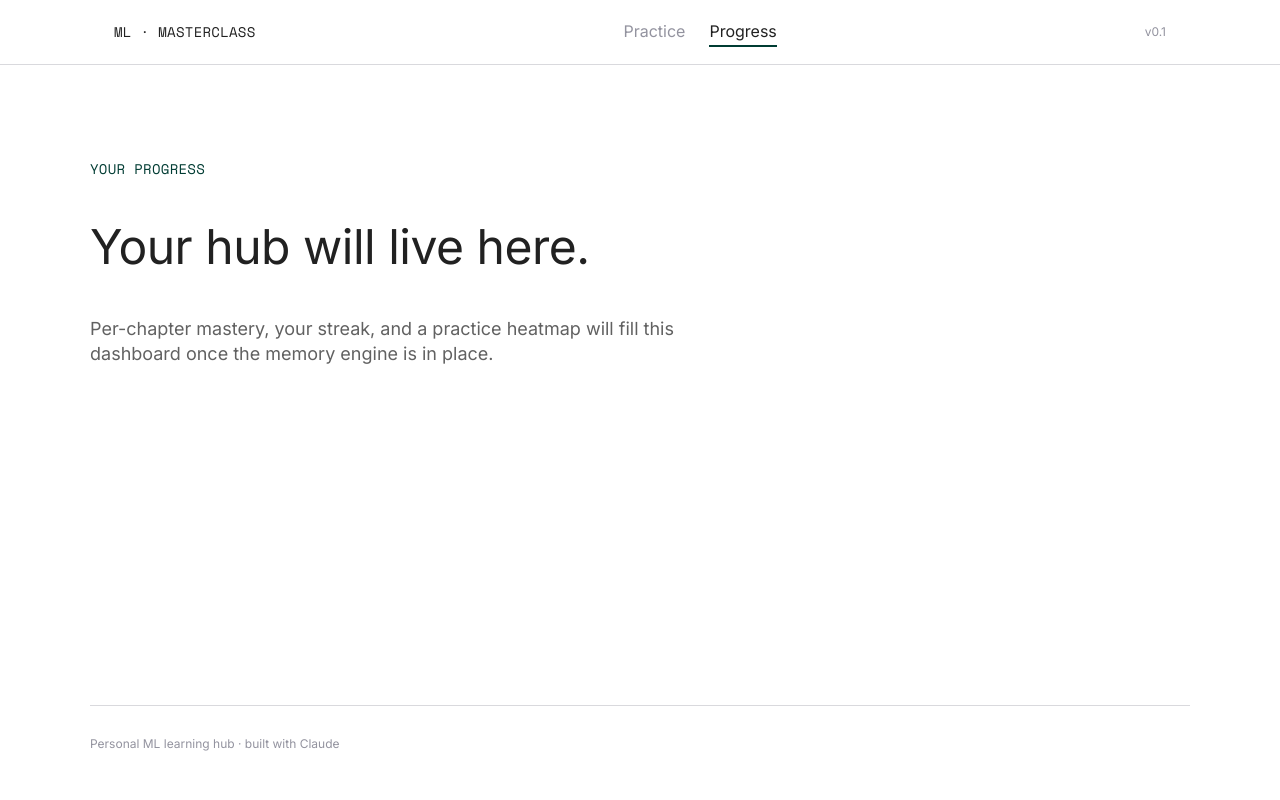
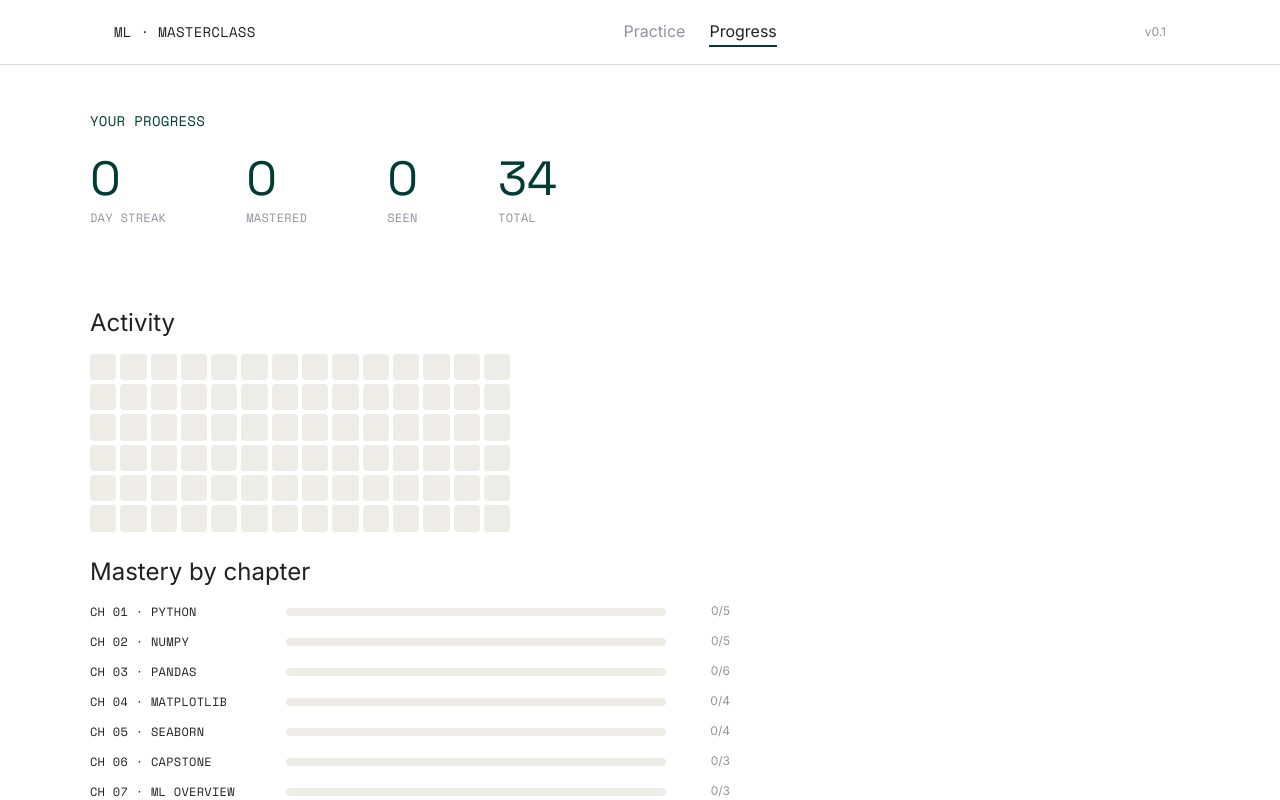
Before and after one commit to JoshuaJThomas/ml-masterclass-hub, a Svelte app: page / in a window 1280 px wide. Both pictures are taken after a click on the button "Progress". Shown: the top 800 px of the page. Built offline with nearby package versions, Linux system fonts and the light colour scheme; what ts-fsrs would draw is missing.

Commit message:
feat: progress dashboard with streak, heatmap, and per-chapter mastery

```diff
--- a/src/App.svelte
+++ b/src/App.svelte
@@ -1,7 +1,7 @@
 <script>
   import Header from './lib/components/Header.svelte';
   import Practice from './lib/views/Practice.svelte';
-  import ProgressPlaceholder from './lib/views/ProgressPlaceholder.svelte';
+  import Progress from './lib/views/Progress.svelte';
   import { view } from './lib/stores/view.js';
 </script>
 
@@ -10,7 +10,7 @@
   {#if $view === 'practice'}
     <Practice />
   {:else}
-    <ProgressPlaceholder />
+    <Progress />
   {/if}
 </main>
 <footer class="container">
--- /dev/null
+++ b/src/lib/views/Progress.svelte
@@ -0,0 +1,107 @@
+<script>
+  import { onMount } from 'svelte';
+  import { loadBank } from '../bank/loadBank.js';
+  import { loadProgress } from '../srs/progress.js';
+  import { loadActivity, currentStreak } from '../srs/activity.js';
+  import { chapterMastery, summarize } from '../stats/mastery.js';
+
+  let loading = $state(true);
+  let error = $state('');
+  let rows = $state([]);
+  let totals = $state({ total: 0, seen: 0, known: 0 });
+  let streak = $state(0);
+  let heatmap = $state([]);
+
+  const CHAPTER_NAMES = {
+    1: 'Python', 2: 'NumPy', 3: 'pandas', 4: 'Matplotlib', 5: 'Seaborn',
+    6: 'Capstone', 7: 'ML Overview', 8: 'Linear Regression',
+  };
+
+  function buildHeatmap(activity, today, days = 84) {
+    const cells = [];
+    for (let i = days - 1; i >= 0; i--) {
+      const d = new Date(today);
+      d.setUTCDate(d.getUTCDate() - i);
+      const date = d.toISOString().slice(0, 10);
+      const count = activity[date] || 0;
+      const level = count === 0 ? 0 : count < 2 ? 1 : count < 4 ? 2 : 3;
+      cells.push({ date, count, level });
+    }
+    return cells;
+  }
+
+  onMount(async () => {
+    try {
+      const { meta, questions } = await loadBank(import.meta.env.BASE_URL);
+      const progress = loadProgress();
+      const activity = loadActivity();
+      const now = new Date();
+      rows = chapterMastery(questions, progress, meta.completedThrough);
+      totals = summarize(questions, progress, meta.completedThrough);
+      streak = currentStreak(activity, now);
+      heatmap = buildHeatmap(activity, now);
+    } catch (e) {
+      error = String(e.message || e);
+    } finally {
+      loading = false;
+    }
+  });
+
+  const pct = (n, d) => (d ? Math.round((n / d) * 100) : 0);
+</script>
+
+<section class="container pad">
+  {#if loading}
+    <p class="mono-label">LOADING…</p>
+  {:else if error}
+    <p class="mono-label" style="color: var(--color-error)">COULD NOT LOAD PROGRESS</p>
+    <p class="body-large">{error}</p>
+  {:else}
+    <p class="mono-label" style="color: var(--color-deep-green)">YOUR PROGRESS</p>
+
+    <div class="stats">
+      <div class="stat"><span class="num">{streak}</span><span class="lbl">day streak</span></div>
+      <div class="stat"><span class="num">{totals.known}</span><span class="lbl">mastered</span></div>
+      <div class="stat"><span class="num">{totals.seen}</span><span class="lbl">seen</span></div>
+      <div class="stat"><span class="num">{totals.total}</span><span class="lbl">total</span></div>
+    </div>
+
+    <h2 class="heading-feature">Activity</h2>
+    <div class="heatmap" role="img" aria-label="practice activity, last 84 days">
+      {#each heatmap as cell}
+        <span class="cell lvl{cell.level}" title="{cell.date}: {cell.count}"></span>
+      {/each}
+    </div>
+
+    <h2 class="heading-feature">Mastery by chapter</h2>
+    <div class="bars">
+      {#each rows as r}
+        <div class="bar-row">
+          <span class="bar-label">CH {String(r.chapter).padStart(2, '0')} · {CHAPTER_NAMES[r.chapter] ?? ''}</span>
+          <div class="track"><div class="fill" style="width: {pct(r.known, r.total)}%"></div></div>
+          <span class="bar-num micro">{r.known}/{r.total}</span>
+        </div>
+      {/each}
+    </div>
+  {/if}
+</section>
+
+<style>
+  .pad { padding: var(--space-xxl) 0 var(--space-section); }
+  .stats { display: flex; gap: var(--space-section); flex-wrap: wrap; margin: var(--space-xl) 0 var(--space-section); }
+  .stat { display: flex; flex-direction: column; }
+  .stat .num { font-family: var(--font-display); font-size: 48px; line-height: 1; color: var(--color-deep-green); }
+  .stat .lbl { font-family: var(--font-mono); font-size: 12px; text-transform: uppercase; color: var(--color-muted); letter-spacing: 0.28px; margin-top: var(--space-xs); }
+  h2 { margin: var(--space-xl) 0 var(--space-lg); }
+  .heatmap { display: grid; grid-template-columns: repeat(14, 1fr); gap: 4px; max-width: 420px; }
+  .cell { aspect-ratio: 1; border-radius: var(--radius-xs); background: var(--color-soft-stone); }
+  .cell.lvl1 { background: var(--color-pale-green); }
+  .cell.lvl2 { background: #7cc6a8; }
+  .cell.lvl3 { background: var(--color-deep-green); }
+  .bars { display: flex; flex-direction: column; gap: var(--space-md); max-width: 640px; }
+  .bar-row { display: grid; grid-template-columns: 180px 1fr 48px; align-items: center; gap: var(--space-lg); }
+  .bar-label { font-family: var(--font-mono); font-size: 12px; text-transform: uppercase; letter-spacing: 0.28px; color: var(--color-ink); }
+  .track { height: 8px; background: var(--color-soft-stone); border-radius: var(--radius-full); overflow: hidden; }
+  .fill { height: 100%; background: var(--color-deep-green); border-radius: var(--radius-full); }
+  .bar-num { text-align: right; }
+</style>
--- a/src/lib/views/ProgressPlaceholder.svelte
+++ /dev/null
@@ -1,10 +0,0 @@
-<section class="container pad">
-  <p class="mono-label" style="color: var(--color-deep-green)">YOUR PROGRESS</p>
-  <h1 class="heading-section">Your hub will live here.</h1>
-  <p class="body-large" style="color: var(--color-body-muted); max-width: 640px;">
-    Per-chapter mastery, your streak, and a practice heatmap will fill this dashboard once
-    the memory engine is in place.
-  </p>
-</section>
-
-<style>.pad { padding: var(--space-section) 0; }</style>
```
